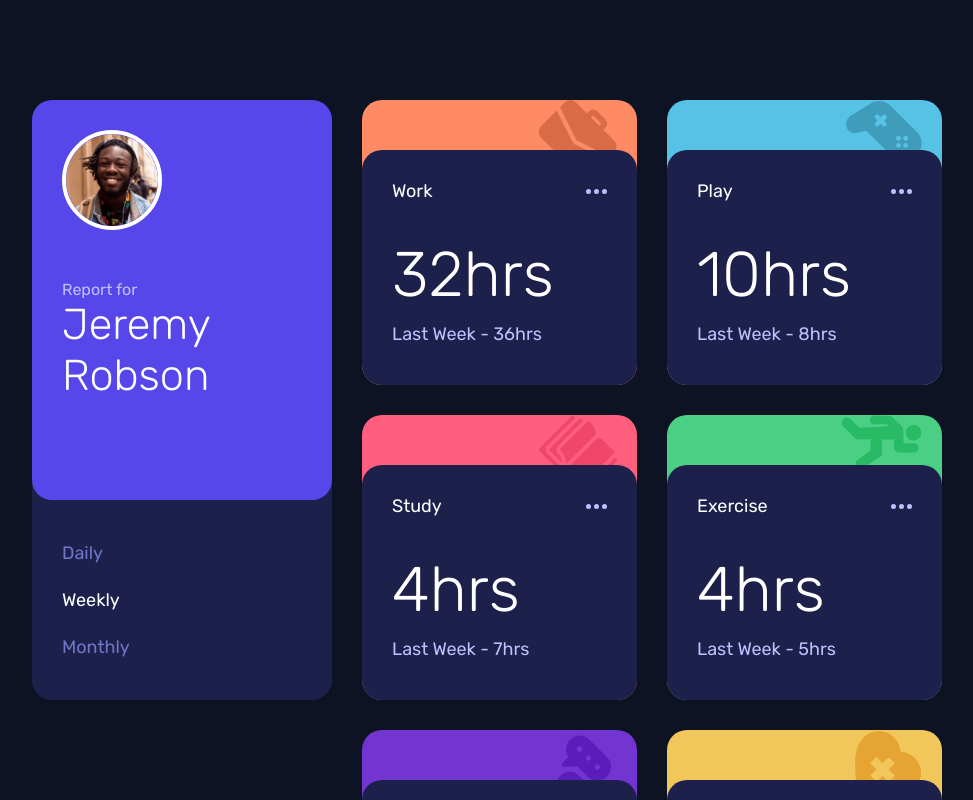
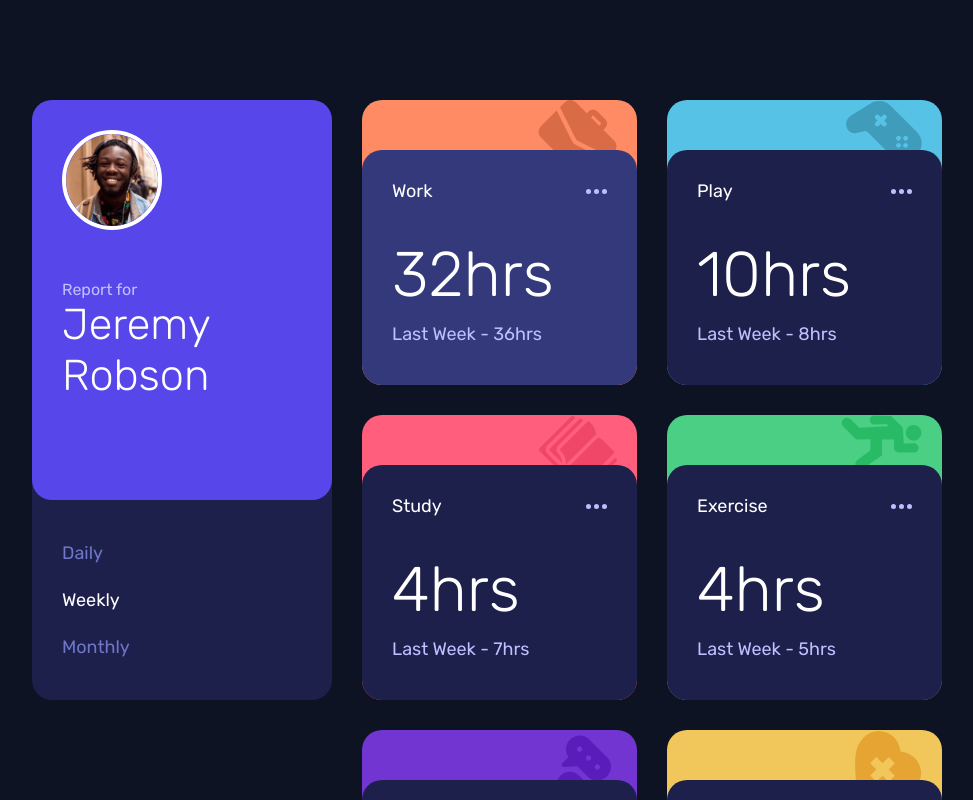
Before and after one commit to Chozen-Wealth/dashboard-timetracking, a React (Vite) app: page / in a window 1280 px wide. In both pictures the pointer is over the element 595 px from the left and 267 px from the top of the page. Shown: the top 800 px of the page, without its empty margins (96-1069 px from the left). Built offline with nearby package versions, Linux system fonts and the light colour scheme.

Commit message:
cursor pointer active + background color change

```diff
--- a/src/components/cards/cards.css
+++ b/src/components/cards/cards.css
@@ -41,6 +41,11 @@
     border-radius: 20px;
     position: relative;
     z-index: 2;
+    transition: 0.3s ease;
+    cursor: pointer;
+}
+.cardsInfos:hover {
+    background-color: rgb(52, 57, 123);
 }
 .cardsInfosTop {
     display: flex;
--- a/src/components/profile/profile.css
+++ b/src/components/profile/profile.css
@@ -45,7 +45,12 @@
 .filter {
     color: rgb(111, 118, 200);
     cursor: pointer;
+    transition: 0.3s ease;
+    width: fit-content;
 }
 .filter.active {
     color: white;
 }
+.filter:hover {
+    color: white;
+}
```
